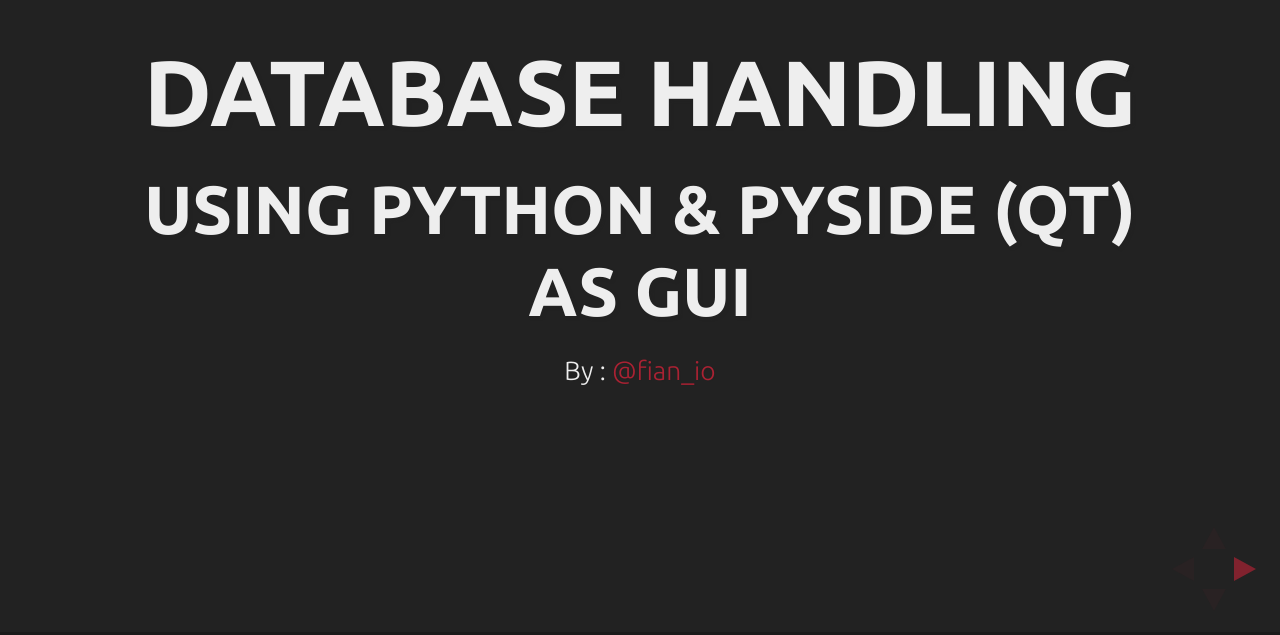
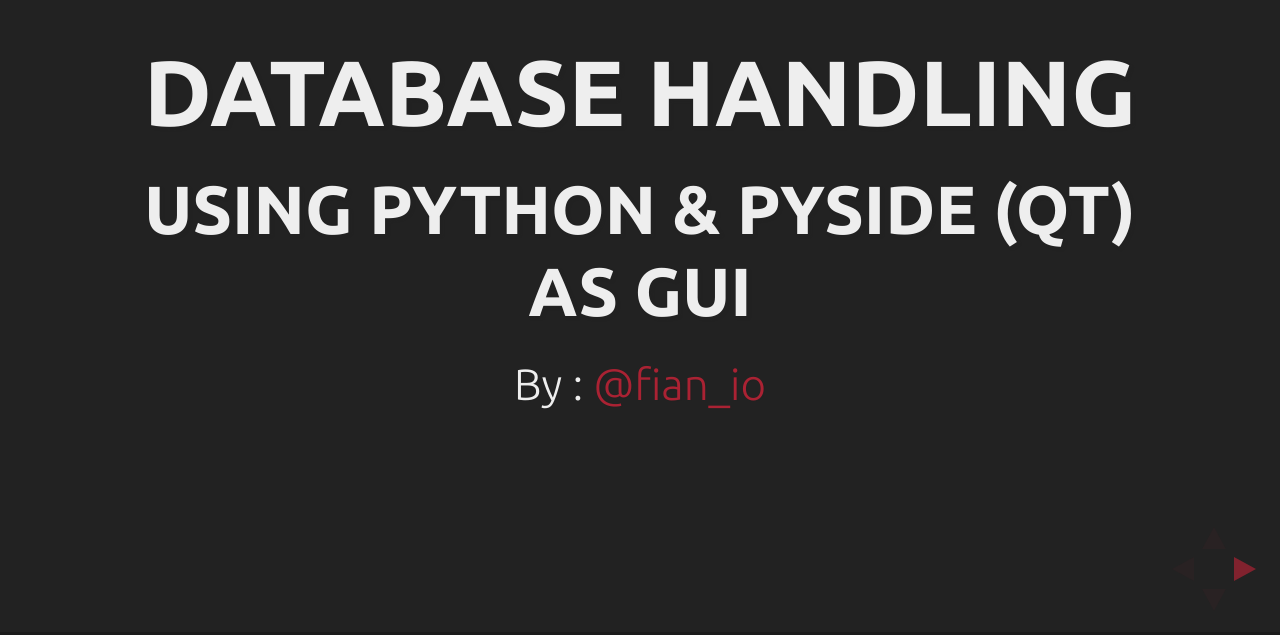
Before and after one commit to fianekame/PresentPyside, a website: page index.html in a window 1280 px wide. Shown: the part 165-800 px from the top of the page. Drawn offline with Linux system fonts and the light colour scheme.

Commit message:
Initial commit

```diff
--- a/index.html
+++ b/index.html
@@ -39,7 +39,7 @@
 					<h2>Database Handling</h2>
 					<h3>Using Python & Pyside (Qt) As Gui</h3>
 					<p>
-						<small>By : <a target="_blank" href="http://twitter.com/fian_io">@fian_io</a></small>
+						By : <a target="_blank" href="http://twitter.com/fian_io">@fian_io</a>
 					</p>
 				</section>
 				<!-- 2 -->
```
